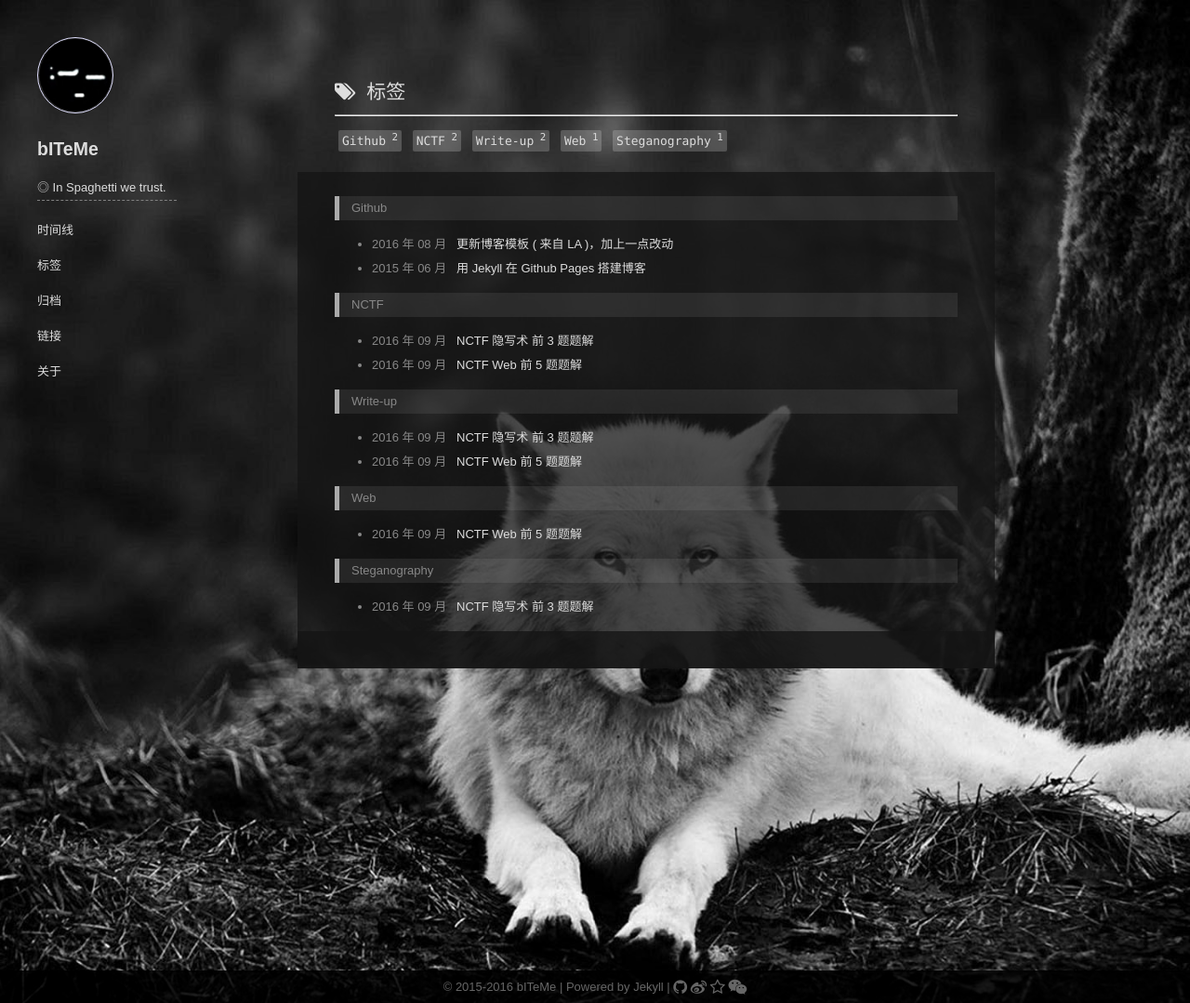
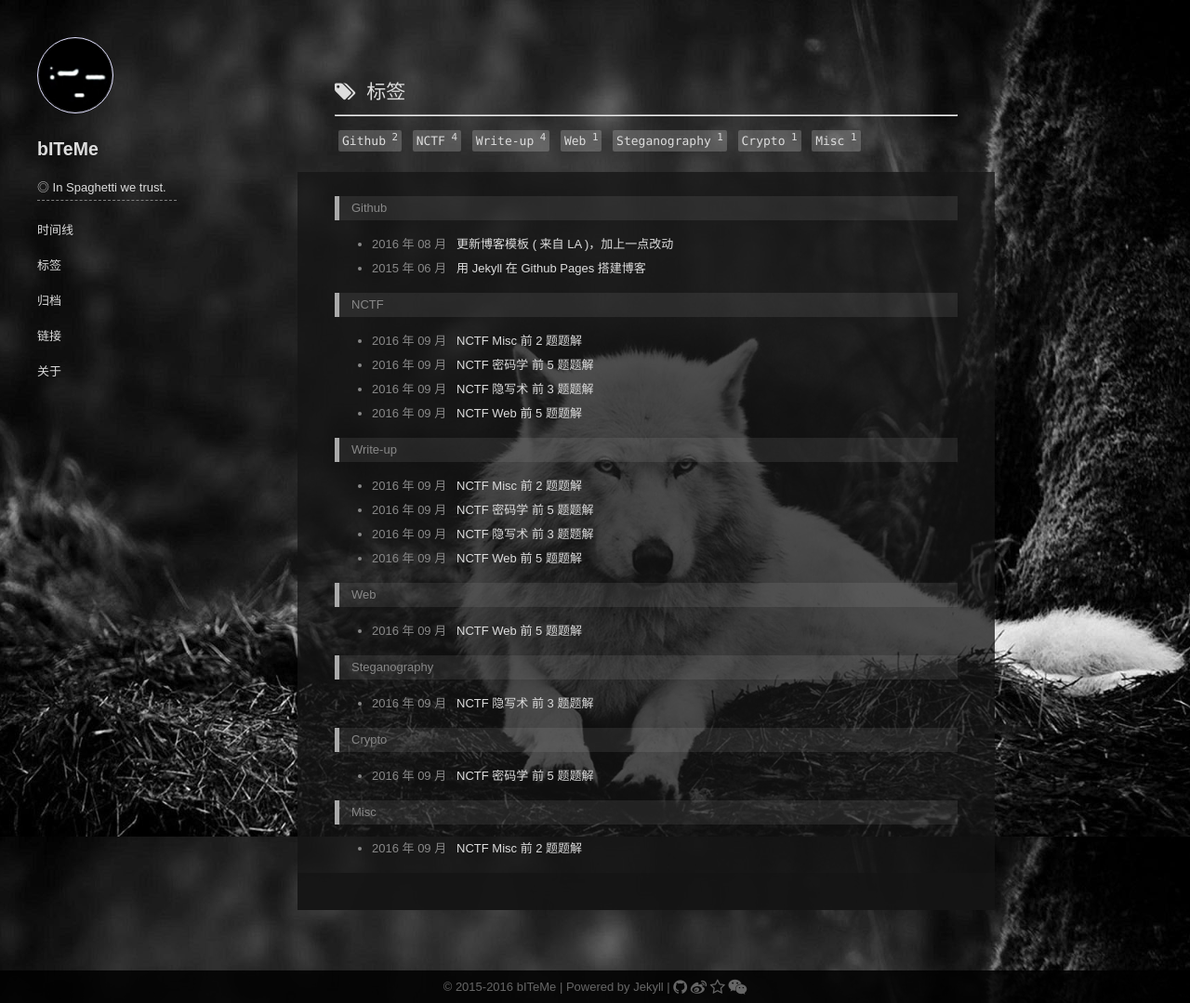
Before and after one commit to Octobug/old.octobug.github.io, a Jekyll site: the page built from tags.html, in a window 1280 px wide and 1079 px high. Shown: the whole window at 93% size. Built offline with Jekyll 4.4.1, drawn with Linux system fonts in a browser that asks for light colours.

Commit message:
nctf write-up

````diff
--- /dev/null
+++ b/_posts/2016/2016-09-19-writeup-nctf-crypto-first-5.md
@@ -0,0 +1,45 @@
+---
+layout: post
+title: NCTF 密码学 前 5 题题解
+tags: NCTF Write-up Crypto
+---
+
+* 目录：
+{:toc}
+
+### 50 easy!
+* 题目:
+![](http://r.photo.store.qq.com/psb?/V11aPCg53lyBwf/hD58R0mDJiyF4yACAFYXFymoREshDla9fAoSNAglfe8!/r/dHABAAAAAAAA){: width="80%"}
+
+密文：bmN0Znt0aGlzX2lzX2Jhc2U2NF9lbmNvZGV9
+这题做不出来就剁手吧！
+
+* 题解:
+很明显是 base64 编码...
+
+```python
+import base64
+
+a="bmN0Znt0aGlzX2lzX2Jhc2U2NF9lbmNvZGV9"
+print base64.b64decode(a)
+
+```
+
+![](http://r.photo.store.qq.com/psb?/V11aPCg53lyBwf/SdrWS.AZsyc2UpGXUd1PkwKTBp7Y3I8rOTeQNPMWyD8!/r/dOEAAAAAAAAA){: width="100%"}
+
+* flag：nctf{this_is_base64_encode}
+<hr>
+
+### 100 KeyBoard
+
+<hr>
+
+### 150 base64全家桶
+
+<hr>
+
+### 200 n次base64
+
+<hr>
+
+### 250 骚年来一发吗
--- /dev/null
+++ b/_posts/2016/2016-09-19-writeup-nctf-misc-first-2.md
@@ -0,0 +1,32 @@
+---
+layout: post
+title: NCTF Misc 前 2 题题解
+tags: NCTF Write-up Misc
+---
+
+* 目录：
+{:toc}
+
+### 50 easy wireshark
+* 题目:
+![](http://r.photo.store.qq.com/psb?/V11aPCg53lyBwf/SmRlvayblhs3xutKcX5CDznXRG09iggTZjLLkbOj99Y!/r/dHABAAAAAAAA){: width="80%"}
+
+* 链接: [题目地址](http://115.28.150.176/wireshark.pcapng)
+
+* 题解:
+
+1. 把 pcapng 下载下来
+
+2. 用 wireshark 打开
+
+3. 分值这么低的题, 一般先找找字符串...所以, 用 wireshark 的`显示过滤器`:
+输入`http.request.uri matches "flag"`
+![](http://r.photo.store.qq.com/psb?/V11aPCg53lyBwf/yoR*j.98hY.bNskxG1gBDvHevW2BJXmzmbXMc*NlLdw!/r/dHABAAAAAAAA){: width="100%"}
+该 HTTP 请求是 GET 方法, 按理下文应该有返回包, 所以跟踪该 TCP 流:
+![](http://r.photo.store.qq.com/psb?/V11aPCg53lyBwf/FQOhD*lLRP87txf2Yc7MIFssNb7M*irOsbKtEnJEX0g!/r/dG8BAAAAAAAA){: width="100%"}
+
+或者直接访问 [http://115.28.150.176/misc/flag.php](http://115.28.150.176/misc/flag.php) 也可得到 flag.
+* flag：nctf{wireshark_is_easy}
+<hr>
+
+### 200 wireshark 2
````
Also changed, not shown: _posts/2016/2016-09-11-writeup-nctf-web-first-5.md (+2 -0 lines).
